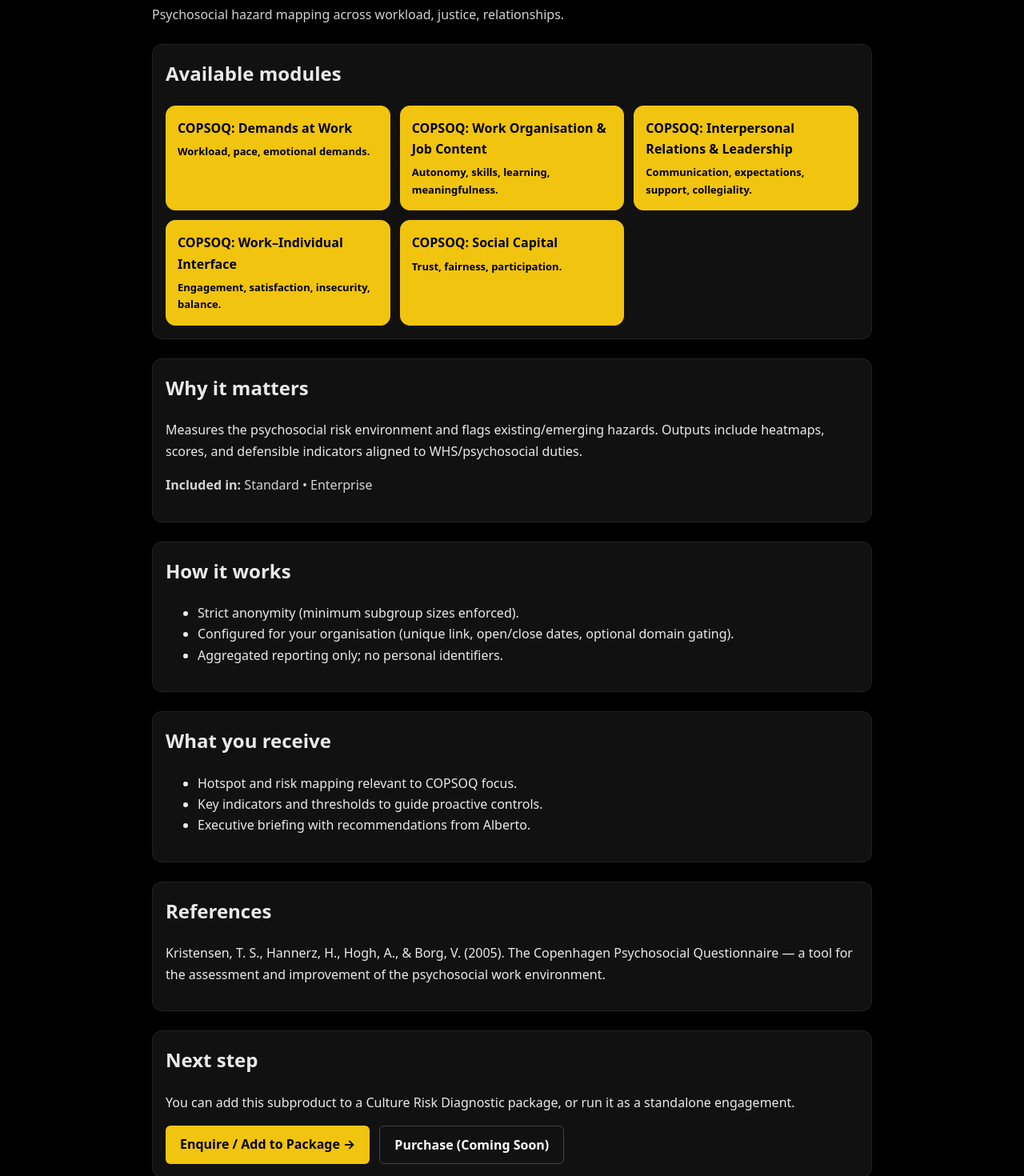
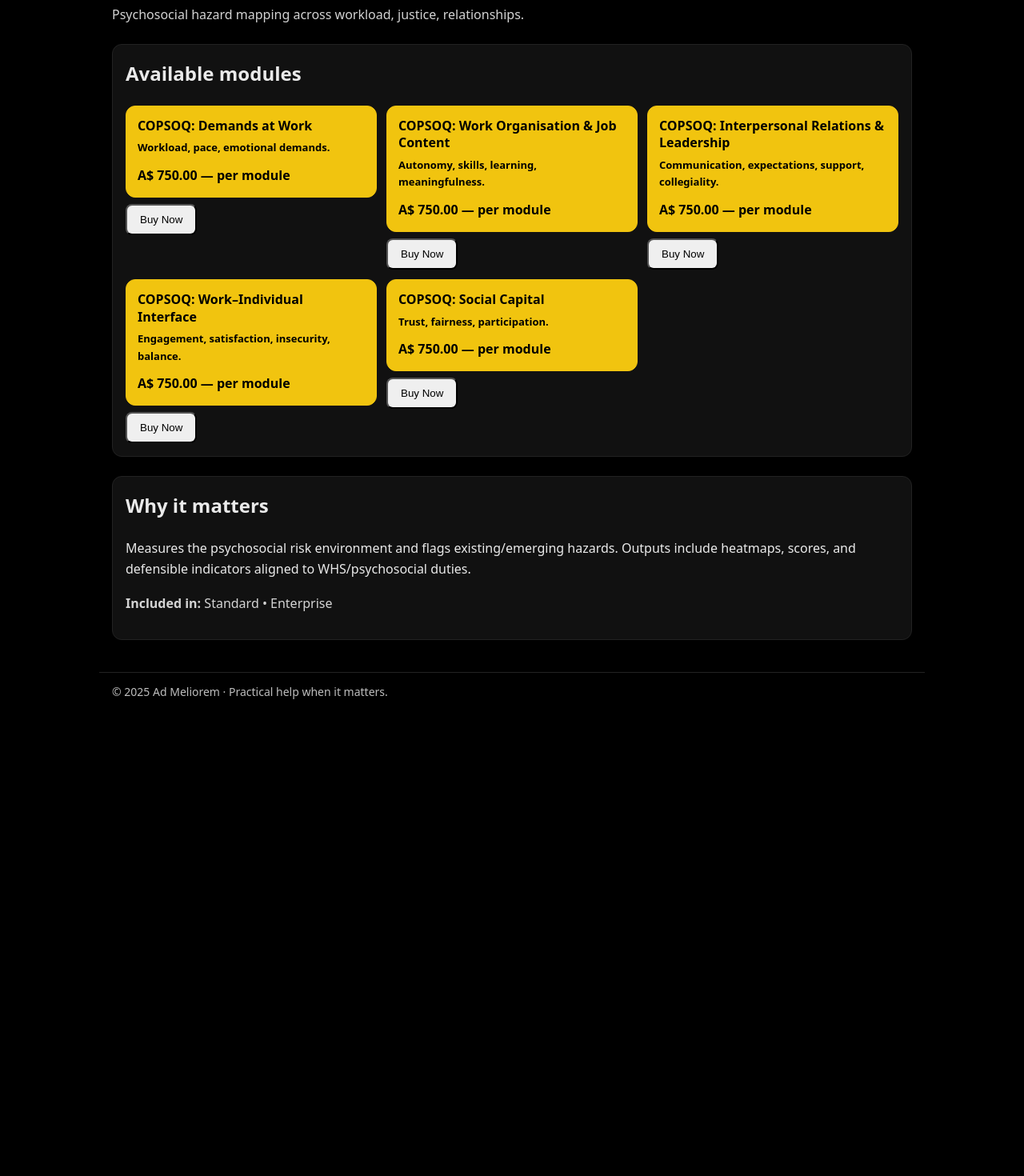
Before and after one commit to AlbertoRMelgoza/AdMeliorem, a Next.js app: page /products/culture-risk-diagnostic/copsoq in a window 1280 px wide. Shown: the part 180-1650 px from the top of the page at 80% size. After the commit the page ends 1078 px from the top, so only its background shows below. Built offline with nearby package versions, Linux system fonts and the light colour scheme.

Commit message:
Update page.tsx

```diff
--- a/app/products/culture-risk-diagnostic/[slug]/page.tsx
+++ b/app/products/culture-risk-diagnostic/[slug]/page.tsx
@@ -1,11 +1,13 @@
 import Link from "next/link";
 import type { CSSProperties } from "react";
+import BuyButton from "../BuyButton";
 import { SUBPRODUCTS } from "../subproducts";
 import { SUBSUB_BY_PARENT } from "../subsubproducts";
 
-type Props = { params: { slug: string } };
+type Slug = "copsoq" | "sheq" | "culture-pulse-surveys";
+type Props = { params: { slug: Slug } };
 
-export async function generateStaticParams() {
+export function generateStaticParams() {
   return SUBPRODUCTS.map((s) => ({ slug: s.slug }));
 }
 
@@ -17,30 +19,46 @@ export async function generateMetadata({ params }: Props) {
   };
 }
 
+// fallback charge (AUD) if no Stripe priceId is set for a module
+const FALLBACK_BY_PARENT: Record<Slug, number> = {
+  copsoq: 750,
+  sheq: 750,
+  "culture-pulse-surveys": 300,
+};
+
+// OPTIONAL: paste Stripe price IDs per-module (keyed by module slug)
+const PRICE_ID_BY_MODULE: Record<string, string | undefined> = {
+  // "copsoq-demands-at-work": "price_XXXX",
+  // "sheq-sexual-coercion": "price_YYYY",
+  // "pulse-decision-making": "price_ZZZZ",
+};
+
 export default function SubproductPage({ params }: Props) {
   const sp = SUBPRODUCTS.find((s) => s.slug === params.slug);
+  const modules = SUBSUB_BY_PARENT[params.slug];
+
+  const wrap: CSSProperties = { maxWidth: 1000, margin: "28px auto", padding: "0 16px", lineHeight: 1.65 };
+  const card: CSSProperties = { background: "#111", border: "1px solid #222", borderRadius: 12, padding: 16, marginTop: 24 };
+  const grid: CSSProperties = { display: "grid", gridTemplateColumns: "repeat(auto-fill, minmax(260px, 1fr))", gap: 12 };
+  const tile: CSSProperties = { background: "#f1c40f", color: "#000", border: "1px solid #f1c40f", borderRadius: 12, padding: 14, textDecoration: "none", display: "block", fontWeight: 700 };
+  const title: CSSProperties = { margin: 0, fontSize: 16, lineHeight: 1.35 };
+  const short: CSSProperties = { margin: "6px 0 10px 0", fontSize: 13 };
+  const priceLabel = FALLBACK_BY_PARENT[params.slug] === 300 ? "A$ 300.00 — per module" : "A$ 750.00 — per module";
 
   if (!sp) {
     return (
-      <main style={{ maxWidth: 900, margin: "28px auto", padding: "0 16px" }}>
+      <main style={wrap}>
         <h1>Not found</h1>
         <p>This subproduct does not exist.</p>
-        <p>
-          <Link href="/products/culture-risk-diagnostic" style={{ color: "#f1c40f", textDecoration: "none", fontWeight: 600 }}>
-            ← Back to Culture Risk Diagnostic
-          </Link>
-        </p>
+        <p><Link href="/products/culture-risk-diagnostic" style={{ color: "#f1c40f", fontWeight: 700 }}>← Back to Culture Risk Diagnostic</Link></p>
       </main>
     );
   }
 
-  const wrap: CSSProperties = { maxWidth: 900, margin: "28px auto", padding: "0 16px", lineHeight: 1.65 };
-  const card: CSSProperties = { background: "#111", border: "1px solid #222", borderRadius: 12, padding: 16, marginTop: 24 };
-
   return (
     <main style={wrap}>
       <p style={{ margin: "0 0 8px 0" }}>
-        <Link href="/products/culture-risk-diagnostic" style={{ color: "#f1c40f", textDecoration: "none", fontWeight: 600 }}>
+        <Link href="/products/culture-risk-diagnostic" style={{ color: "#f1c40f", textDecoration: "none", fontWeight: 700 }}>
           ← Culture Risk Diagnostic™
         </Link>
       </p>
@@ -48,91 +66,32 @@ export default function SubproductPage({ params }: Props) {
       <h1 style={{ marginTop: 0 }}>{sp.title}</h1>
       <p style={{ opacity: 0.9 }}>{sp.short}</p>
 
-      {/* AVAILABLE MODULES — now shown first */}
-      {SUBSUB_BY_PARENT[sp.slug as "copsoq" | "sheq" | "culture-pulse-surveys"]?.length > 0 && (
-        <section style={card}>
-          <h2 style={{ marginTop: 0 }}>Available modules</h2>
-          <div style={{ display: "grid", gridTemplateColumns: "repeat(auto-fill, minmax(260px, 1fr))", gap: 12 }}>
-            {SUBSUB_BY_PARENT[sp.slug as "copsoq" | "seq" | "culture-pulse-surveys"].map((m) => (
-              <a
-                key={m.slug}
-                href={`/products/culture-risk-diagnostic/${sp.slug}/${m.slug}`}
-                style={{
-                  background: "#f1c40f",
-                  color: "#000",
-                  border: "1px solid #f1c40f",
-                  borderRadius: 12,
-                  padding: 14,
-                  textDecoration: "none",
-                  display: "block",
-                  fontWeight: 700,
-                }}
-              >
-                <div>{m.title}</div>
-                <p style={{ margin: "6px 0 0 0", fontSize: 13 }}>{m.short}</p>
-              </a>
-            ))}
-          </div>
-        </section>
-      )}
+      <section style={card}>
+        <h2 style={{ marginTop: 0 }}>Available modules</h2>
+        <div style={grid}>
+          {modules.map((m) => {
+            const priceId = PRICE_ID_BY_MODULE[m.slug];
+            const fallback = FALLBACK_BY_PARENT[params.slug];
+            return (
+              <div key={m.slug} style={{ display: "flex", flexDirection: "column", gap: 8 }}>
+                <Link href={`/products/culture-risk-diagnostic/${params.slug}/${m.slug}`} style={tile}>
+                  <p style={title}>{m.title}</p>
+                  <p style={short}>{m.short}</p>
+                  <p style={{ margin: 0, fontWeight: 700 }}>{priceLabel}</p>
+                </Link>
+                <BuyButton priceId={priceId} name={m.title} price={fallback}>Buy Now</BuyButton>
+              </div>
+            );
+          })}
+        </div>
+      </section>
 
-      {/* Why it matters */}
       <section style={card}>
         <h2 style={{ marginTop: 0 }}>Why it matters</h2>
         <p>{sp.description}</p>
         {sp.includedInPackages && (
-          <p style={{ opacity: 0.9 }}>
-            <strong>Included in:</strong> {sp.includedInPackages.join(" • ")}
-          </p>
+          <p style={{ opacity: 0.9 }}><strong>Included in:</strong> {sp.includedInPackages.join(" • ")}</p>
         )}
-      </section>
-
-      {/* How it works */}
-      <section style={card}>
-        <h2 style={{ marginTop: 0 }}>How it works</h2>
-        <ul>
-          <li>Strict anonymity (minimum subgroup sizes enforced).</li>
-          <li>Configured for your organisation (unique link, open/close dates, optional domain gating).</li>
-          <li>Aggregated reporting only; no personal identifiers.</li>
-        </ul>
-      </section>
-
-      {/* What you receive */}
-      <section style={card}>
-        <h2 style={{ marginTop: 0 }}>What you receive</h2>
-        <ul>
-          <li>Hotspot and risk mapping relevant to {sp.title.split(" ")[0]} focus.</li>
-          <li>Key indicators and thresholds to guide proactive controls.</li>
-          <li>Executive briefing with recommendations from Alberto.</li>
-        </ul>
-      </section>
-
-      {/* References (if present) */}
-      {sp.reference && (
-        <section style={card}>
-          <h2 style={{ marginTop: 0 }}>References</h2>
-          <p style={{ whiteSpace: "pre-line" }}>{sp.reference}</p>
-        </section>
-      )}
-
-      {/* Next step */}
-      <section style={card}>
-        <h2 style={{ marginTop: 0 }}>Next step</h2>
-        <p>You can add this subproduct to a Culture Risk Diagnostic package, or run it as a standalone engagement.</p>
-        <div style={{ display: "flex", gap: 12, flexWrap: "wrap" }}>
-          <Link
-            href="/contact"
-            style={{ background: "#f1c40f", color: "#000", padding: "10px 18px", borderRadius: 6, fontWeight: 700, textDecoration: "none" }}
-          >
-            Enquire / Add to Package →
-          </Link>
-          <a
-            href={sp.cta?.href ?? "/contact"}
-            style={{ border: "1px solid #444", padding: "10px 18px", borderRadius: 6, fontWeight: 600, textDecoration: "none", color: "#fff" }}
-          >
-            {sp.cta?.label ?? "Purchase (Coming Soon)"}
-          </a>
-        </div>
       </section>
     </main>
   );
```
